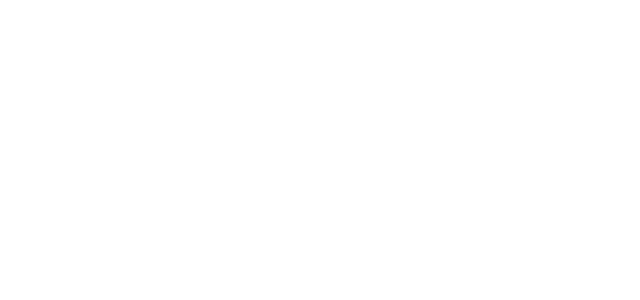
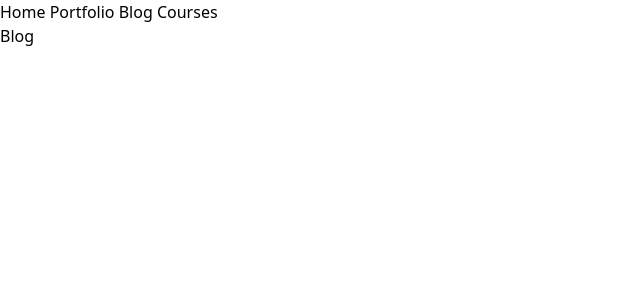
Before and after one commit to samdoghor/samdoghor.com, a Vue app: page /blog in a window 1280 px wide. Shown: the top 300 px of the page, without its empty margins (0-640 px from the left). Built offline with nearby package versions, Linux system fonts and the light colour scheme.

Commit message:
feat: setup

```diff
--- a/index.html
+++ b/index.html
@@ -21,7 +21,7 @@
   <meta name="msapplication-TileImage" content="/ms-icon-144x144.png">
   <meta name="theme-color" content="#ffffff">
   <meta name="viewport" content="width=device-width, initial-scale=1.0" />
-  <title> Samuel Doghor </title>
+  <title> Samuel Doghor - Welcome to my realm </title>
 </head>
 
 <body>
--- a/package.json
+++ b/package.json
@@ -9,7 +9,8 @@
     "preview": "vite preview"
   },
   "dependencies": {
-    "vue": "^3.3.4"
+    "vue": "^3.3.4",
+    "vue-router": "^4.2.4"
   },
   "devDependencies": {
     "@vitejs/plugin-vue": "^4.2.3",
--- a/src/App.vue
+++ b/src/App.vue
@@ -1,7 +1,9 @@
-<script setup>
-import HelloWorld from './components/HelloWorld.vue'
-</script>
-
 <template>
-
+    <div class="max-w-[100vw] max-h-screen mx-auto bg-gradient-to-r from-white via-zinc-200 to-white">
+            <router-link to="/"> <span> Home </span></router-link>
+            <a href="https://www.app.samdoghor.com" target="_blank"> <span> Portfolio </span></a>
+            <router-link to="/blog"> <span> Blog </span></router-link>
+            <router-link to="/courses"> <span> Courses </span></router-link>
+        <router-view/>
+    </div>
 </template>
--- /dev/null
+++ b/src/pages/Blog.vue
@@ -0,0 +1,5 @@
+<template>
+    <div>
+        Blog
+    </div>
+</template>
--- /dev/null
+++ b/src/pages/Course.vue
@@ -0,0 +1,5 @@
+<template>
+    <div>
+        Courses
+    </div>
+</template>
--- /dev/null
+++ b/src/pages/Home.vue
@@ -0,0 +1,5 @@
+<template>
+    <div>
+        Home
+    </div>
+</template>
--- /dev/null
+++ b/src/router/index.js
@@ -0,0 +1,29 @@
+import { createRouter, createWebHistory } from "vue-router";
+import Home from "../pages/Home.vue";
+import Blog from "../pages/Blog.vue";
+import Course from "../pages/Course.vue";
+
+const routes = [
+  {
+    path: "/",
+    name: "Home",
+    component: Home,
+  },
+  {
+    path: "/blog",
+    name: "Blog",
+    component: Blog,
+  },
+  {
+    path: "/course",
+    name: "Course",
+    component: Course,
+  },
+];
+
+const router = createRouter({
+  history: createWebHistory("/"),
+  routes,
+});
+
+export default router;
```
Also changed, not shown: src/main.js (+7 -4 lines), 1 other file (tests, documents, lock files or other folders).
